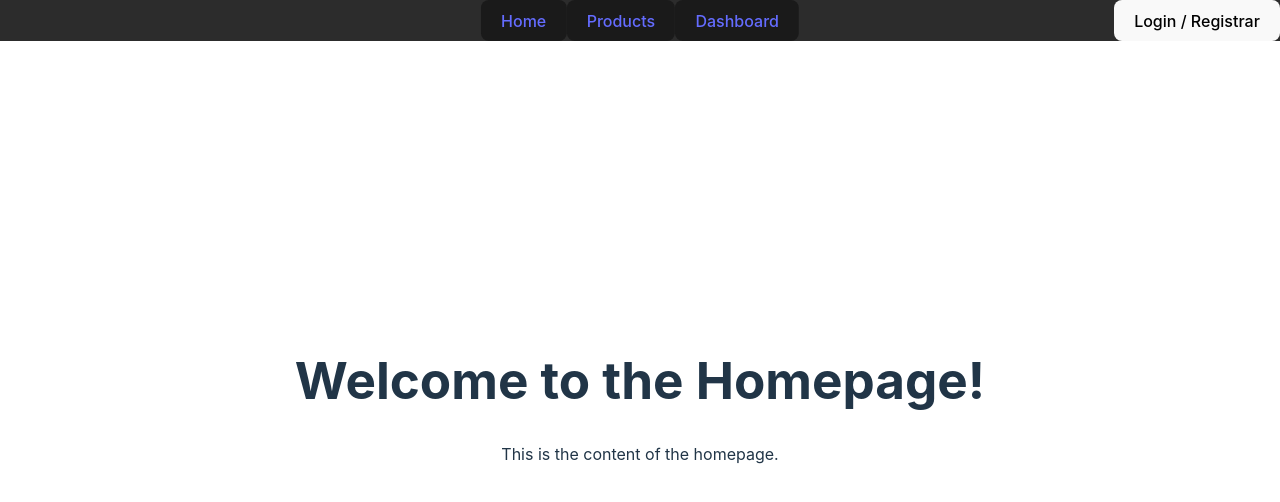
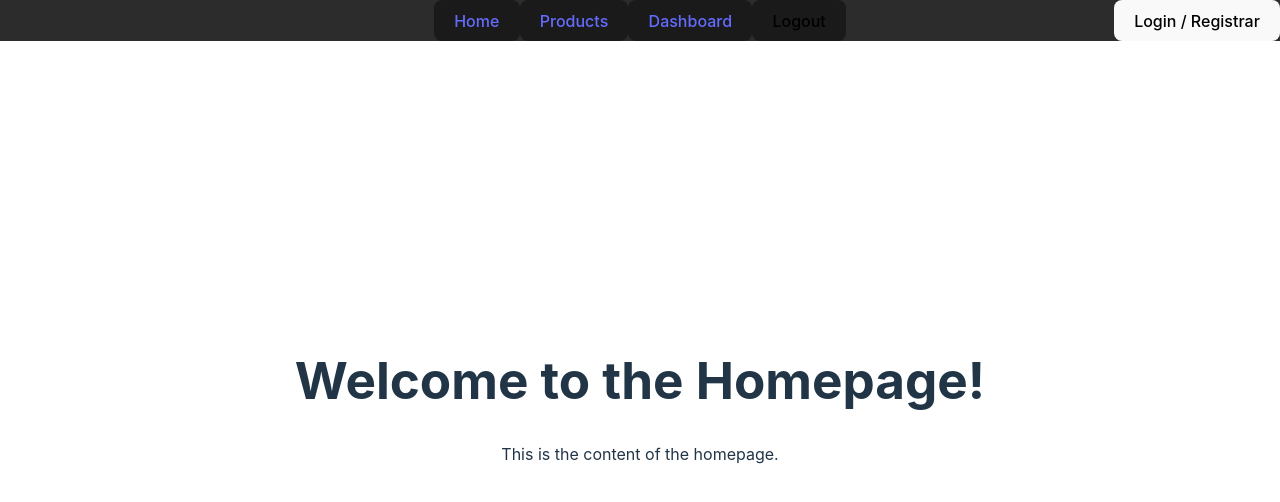
Before and after one commit to EliasEnns/Front-End---Projeto-Final, a React (Vite) app in the folder react/: page / in a window 1280 px wide. Shown: the top 502 px of the page. Built offline with nearby package versions, Linux system fonts and the light colour scheme.

Commit message:
Testei o botão de logout

```diff
--- a/react/src/components/NavBar.jsx
+++ b/react/src/components/NavBar.jsx
@@ -1,6 +1,7 @@
 import { Link } from 'react-router-dom';
 import './NavBar.css'
 import Login from './LoginButton'
+import { useAuth } from '../hooks/AuthProvider';
 
 function NavBar() {
     return (
@@ -9,11 +10,10 @@ function NavBar() {
                 <button className='NavButton'><Link to="/">Home</Link></button>
                 <button className='NavButton'><Link to="/Products">Products</Link></button>
                 <button className='NavButton'><Link to="/Dashboard">Dashboard</Link></button>
+                <button className='NavButton' onClick={useAuth().logOut}>Logout</button>
             </div>
 
             <div className='Login'><Login/></div>
-
-
         </div>
     );
 }
```
